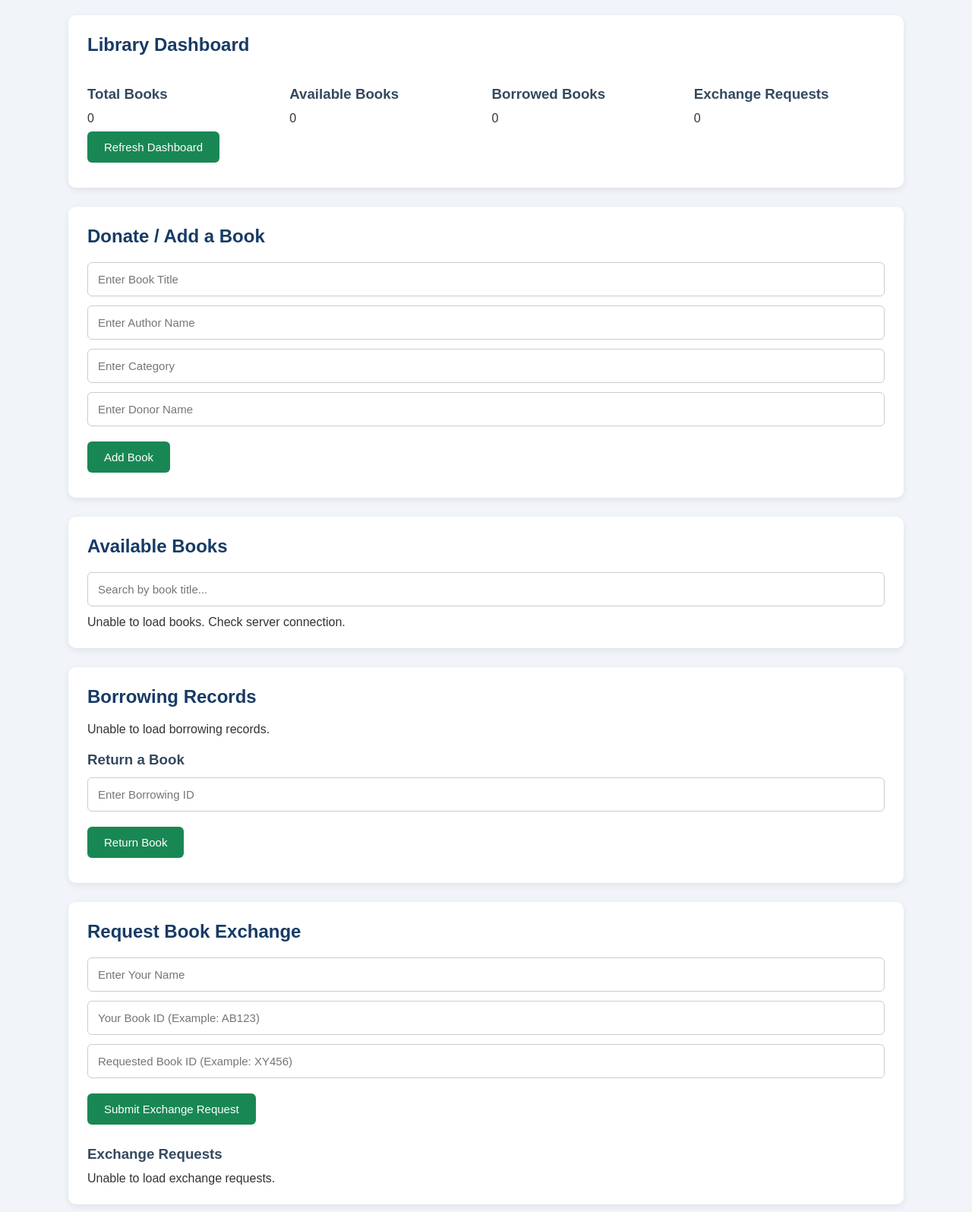
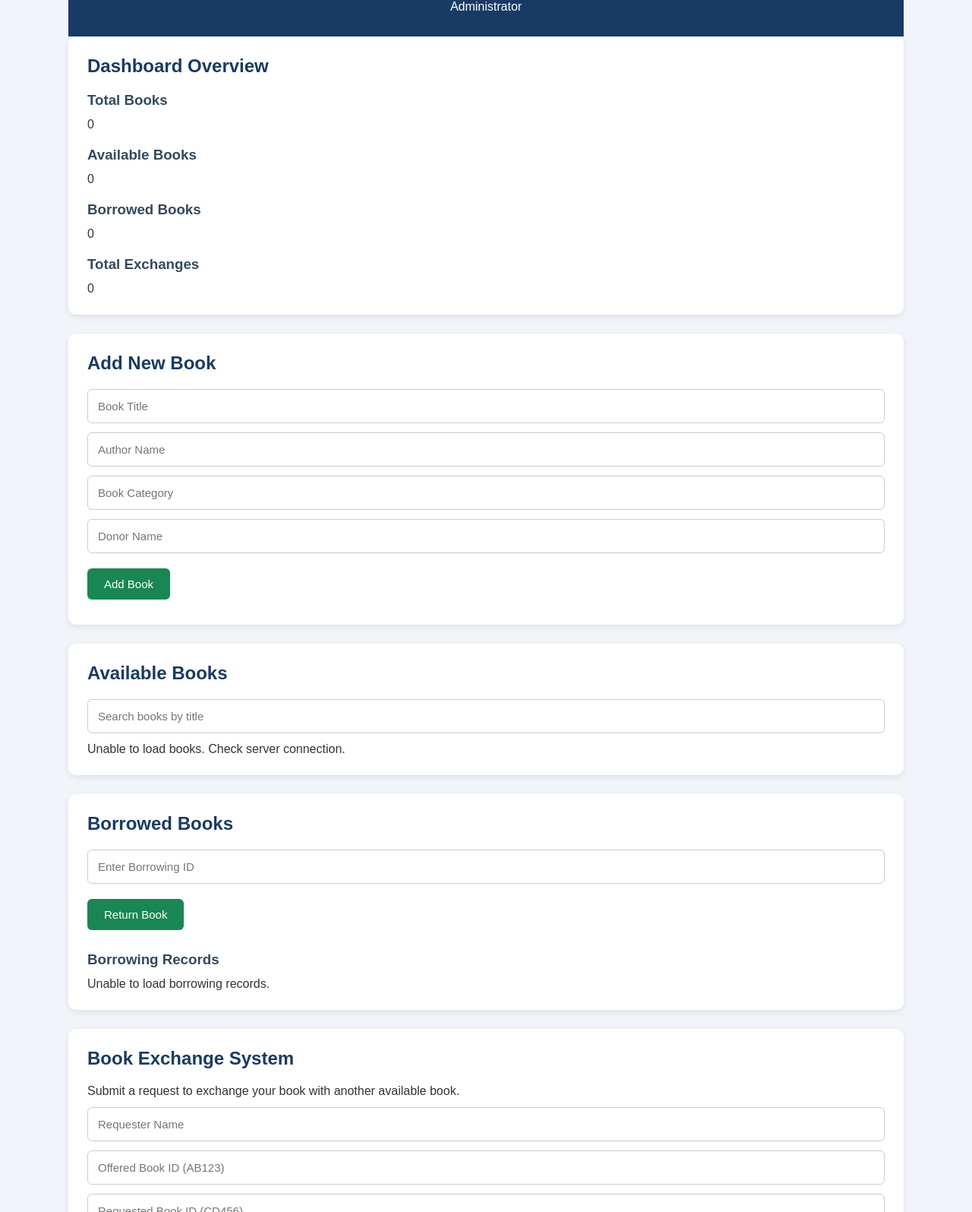
Before and after one commit to hvs2008/DIGITALLIBRARY, a website: page public/index.html in a window 1280 px wide. Shown: the part 203-1798 px from the top of the page at 76% size. Drawn offline with Linux system fonts and the light colour scheme; no server answers.

Commit message:
frontend html updating
Updated the HTML structure and content for the Digital Public Library, enhancing the layout and adding a sidebar for navigation.

```diff
--- a/public/index.html
+++ b/public/index.html
@@ -1,143 +1,180 @@
-
 <!DOCTYPE html>
 <html lang="en">
+
 <head>
+
     <meta charset="UTF-8">
+
     <meta name="viewport" content="width=device-width, initial-scale=1.0">
 
-    <title>Digital Public Library</title>
+    <title>Digital Public Library and Book Exchange System</title>
 
     <link rel="stylesheet" href="style.css">
+
 </head>
 
 <body>
 
+    <div class="dashboard-container">
+
+        <!-- SIDEBAR -->
+
+        <aside class="sidebar">
+
+            <h2>BookHub</h2>
+
+            <nav>
+
+                <a href="#dashboard">Dashboard</a>
+
+                <a href="#addBook">Add Book</a>
+
+                <a href="#availableBooks">Available Books</a>
+
+                <a href="#borrowings">Borrowings</a>
+
+                <a href="#exchange">Book Exchange</a>
+
+                <a href="#deleteBook">Delete Book</a>
+
+            </nav>
+
+        </aside>
+
+
+        <!-- MAIN CONTENT -->
+
+        <main class="main-content">
+
+
             <!-- HEADER -->
-    <header class="header">
-        <h1>Digital Public Library</h1>
-        <p>Donate, Borrow, Return and Exchange Books</p>
+
+            <header class="top-header">
+
+                <h1>Library Dashboard</h1>
+
+                <p>Administrator</p>
+
             </header>
 
-    <!-- NAVIGATION -->
-    <nav class="navbar">
-        <a href="#dashboard">Dashboard</a>
-        <a href="#addBook">Add Book</a>
-        <a href="#availableBooks">Available Books</a>
-        <a href="#borrowings">Borrowings</a>
-        <a href="#exchange">Book Exchange</a>
-        <a href="#deleteBook">Delete Book</a>
-    </nav>
-
-    <main class="container">
 
             <!-- DASHBOARD -->
-        <section id="dashboard" class="section">
 
-            <h2>Library Dashboard</h2>
+            <section id="dashboard">
 
-            <div class="dashboard">
+                <h2>Dashboard Overview</h2>
 
-                <div class="stat-card">
+                <div class="dashboard-cards">
+
+                    <div class="dashboard-card">
+
                         <h3>Total Books</h3>
+
                         <p id="totalCount">0</p>
+
                     </div>
 
-                <div class="stat-card">
+
+                    <div class="dashboard-card">
+
                         <h3>Available Books</h3>
+
                         <p id="availableCount">0</p>
+
                     </div>
 
-                <div class="stat-card">
+
+                    <div class="dashboard-card">
+
                         <h3>Borrowed Books</h3>
+
                         <p id="borrowedCount">0</p>
+
                     </div>
 
-                <div class="stat-card">
-                    <h3>Exchange Requests</h3>
+
+                    <div class="dashboard-card">
+
+                        <h3>Total Exchanges</h3>
+
                         <p id="exchangeCount">0</p>
+
                     </div>
 
                 </div>
-
-            <button type="button" onclick="refreshAll()">
-                Refresh Dashboard
-            </button>
 
             </section>
 
 
             <!-- ADD BOOK -->
-        <section id="addBook" class="section">
 
-            <h2>Donate / Add a Book</h2>
+            <section id="addBook">
+
+                <h2>Add New Book</h2>
 
                 <form id="addBookForm">
 
                     <input
                         type="text"
                         id="title"
-                    placeholder="Enter Book Title"
+                        placeholder="Book Title"
                         required
                     >
 
                     <input
                         type="text"
                         id="author"
-                    placeholder="Enter Author Name"
+                        placeholder="Author Name"
                         required
                     >
 
                     <input
                         type="text"
                         id="category"
-                    placeholder="Enter Category"
+                        placeholder="Book Category"
+                        required
                     >
 
                     <input
                         type="text"
                         id="donor"
-                    placeholder="Enter Donor Name"
+                        placeholder="Donor Name"
+                        required
                     >
 
                     <button type="submit">
                         Add Book
                     </button>
 
+                    <p id="addMessage"></p>
+
                 </form>
-
-            <p id="addMessage"></p>
 
             </section>
 
 
             <!-- AVAILABLE BOOKS -->
-        <section id="availableBooks" class="section">
+
+            <section id="availableBooks">
 
                 <h2>Available Books</h2>
 
                 <input
                     type="text"
                     id="search"
-                placeholder="Search by book title..."
+                    placeholder="Search books by title"
                 >
 
-            <div id="bookList">
-                <p>Loading books...</p>
-            </div>
+                <div id="bookList"></div>
 
             </section>
 
 
-        <!-- BORROWING RECORDS -->
-        <section id="borrowings" class="section">
+            <!-- BORROWINGS -->
 
-            <h2>Borrowing Records</h2>
+            <section id="borrowings">
 
-            <div id="borrowingList">
-                <p>No borrowing records available.</p>
-            </div>
-
-            <h3>Return a Book</h3>
+                <h2>Borrowed Books</h2>
 
                 <form id="returnForm">
 
@@ -154,36 +191,49 @@
 
                 </form>
 
+                <h3>Borrowing Records</h3>
+
+                <div id="borrowingList"></div>
+
             </section>
 
 
             <!-- BOOK EXCHANGE -->
-        <section id="exchange" class="section">
 
-            <h2>Request Book Exchange</h2>
+            <section id="exchange">
+
+                <h2>Book Exchange System</h2>
+
+                <p>
+                    Submit a request to exchange your book
+                    with another available book.
+                </p>
+
+
+                <!-- REQUEST FORM -->
 
                 <form id="exchangeForm">
 
                     <input
                         type="text"
                         id="requesterName"
-                    placeholder="Enter Your Name"
+                        placeholder="Requester Name"
                         required
                     >
 
                     <input
                         type="text"
                         id="offeredBookId"
-                    placeholder="Your Book ID (Example: AB123)"
-                    maxlength="5"
+                        placeholder="Offered Book ID (AB123)"
+                        pattern="[A-Za-z]{2}[0-9]{3}"
                         required
                     >
 
                     <input
                         type="text"
                         id="requestedBookId"
-                    placeholder="Requested Book ID (Example: XY456)"
-                    maxlength="5"
+                        placeholder="Requested Book ID (CD456)"
+                        pattern="[A-Za-z]{2}[0-9]{3}"
                         required
                     >
 
@@ -193,31 +243,44 @@
 
                 </form>
 
-            <h3>Exchange Requests</h3>
+
+                <hr>
+
+                <!-- ADMINISTRATOR MANAGEMENT -->
+
+                <h2>Exchange Request Management</h2>
+
+                <p>
+                    Administrator can change the status
+                    of every exchange request.
+                </p>
 
                 <div id="exchangeList">
-                <p>No exchange requests available.</p>
+
+                    <!-- Exchange records appear here -->
+
                 </div>
 
             </section>
 
 
             <!-- DELETE BOOK -->
-        <section id="deleteBook" class="section">
 
-            <h2>Delete a Book</h2>
+            <section id="deleteBook">
+
+                <h2>Delete Book</h2>
 
                 <form id="deleteForm">
 
                     <input
                         type="text"
                         id="deleteBookId"
-                    placeholder="Enter 5-character Book ID"
-                    maxlength="5"
+                        placeholder="Enter Book ID (AB123)"
+                        pattern="[A-Za-z]{2}[0-9]{3}"
                         required
                     >
 
-                <button type="submit" class="delete-button">
+                    <button type="submit">
                         Delete Book
                     </button>
 
@@ -225,18 +288,30 @@
 
             </section>
 
+
+            <!-- FOOTER -->
+
+            <footer>
+
+                <p>
+                    Digital Public Library and Book Exchange System
+                </p>
+
+                <p>
+                    Manage | Borrow | Return | Exchange
+                </p>
+
+            </footer>
+
         </main>
 
-
-    <!-- FOOTER -->
-    <footer class="footer">
-        <p>Digital Public Library and Book Exchange System</p>
-        <p>Manage Books Easily and Efficiently</p>
-    </footer>
+    </div>
 
 
     <!-- JAVASCRIPT -->
+
     <script src="script.js"></script>
 
 </body>
+
 </html>
```
Lines whose indentation alone changed are shown as unchanged.
